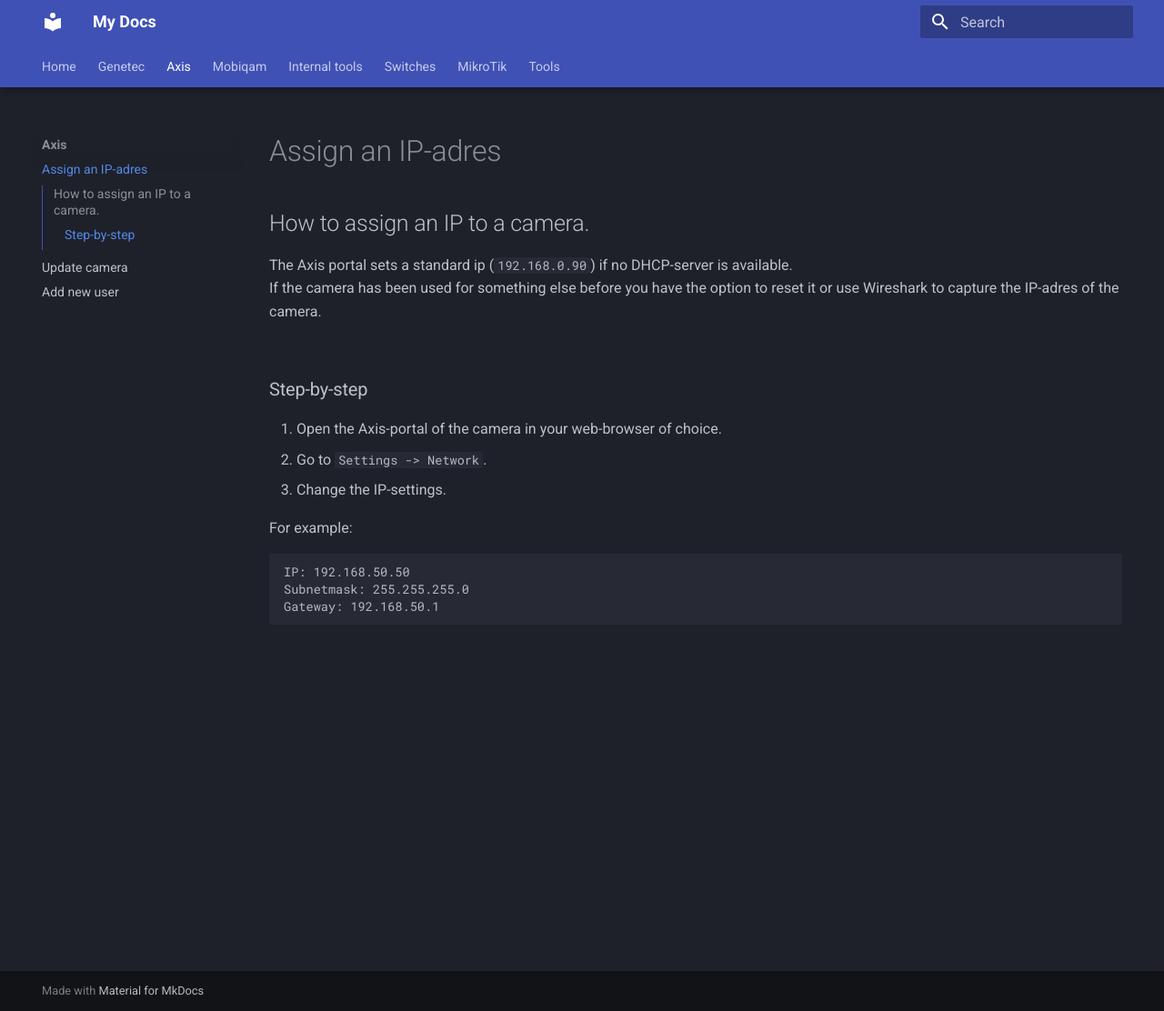
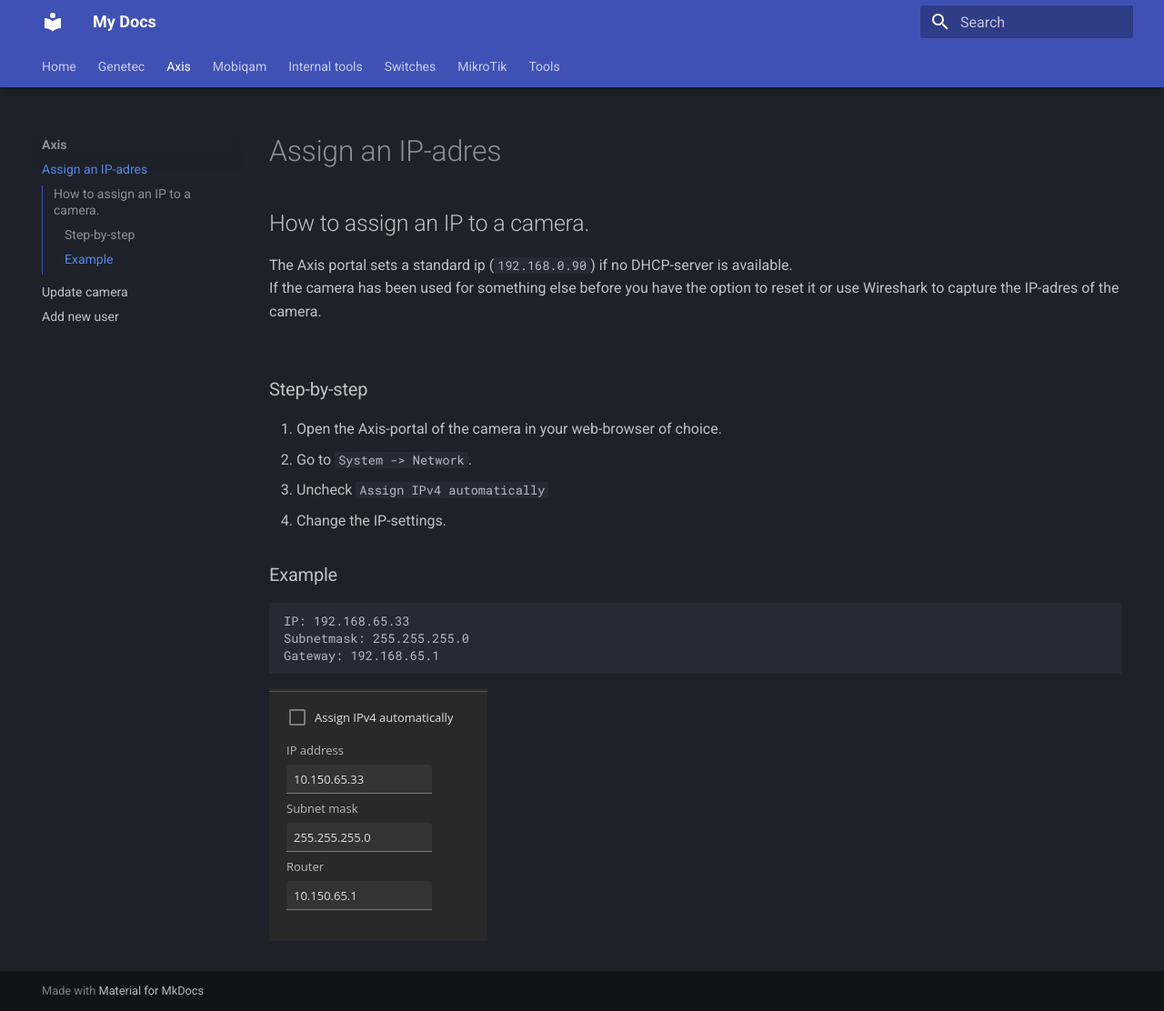
Before and after one commit to Ian4128/docs, an MkDocs documentation site: the page built from docs/axis/assign_IP.md, in a window 1280 px wide and 1112 px high. Shown: the whole window at 91% size. Built offline with MkDocs 1.6.1 and Material for MkDocs 9.7.7, drawn with Linux system fonts in a browser that asks for light colours.

Commit message:
several updates

````diff
--- a/docs/axis/assign_IP.md
+++ b/docs/axis/assign_IP.md
@@ -4,13 +4,16 @@ If the camera has been used for something else before you have the option to res
 
 ### Step-by-step
 1. Open the Axis-portal of the camera in your web-browser of choice. <br>
-2. Go to `Settings -> Network`. <br>
-3. Change the IP-settings. <br>
+2. Go to `System -> Network`. <br>
+3. Uncheck `Assign IPv4 automatically`<br>
+4. Change the IP-settings. <br>
 
 
-For example:
+### Example
 ```
-IP: 192.168.50.50
+IP: 192.168.65.33
 Subnetmask: 255.255.255.0
-Gateway: 192.168.50.1
+Gateway: 192.168.65.1
 ```
+
+![IP-settings](IP-settings.png)
````
Also changed, not shown: docs/SafeSign/how_to_prep.md (+7 -0 lines), docs/axis/update_camera.md (+7 -0 lines).
